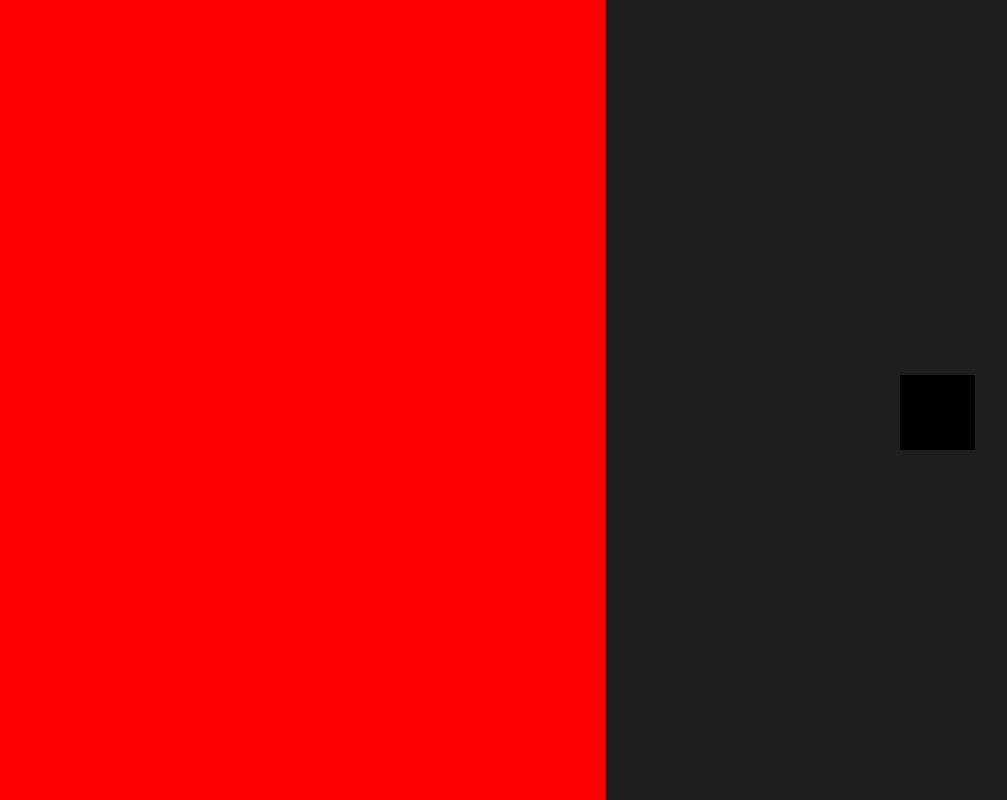
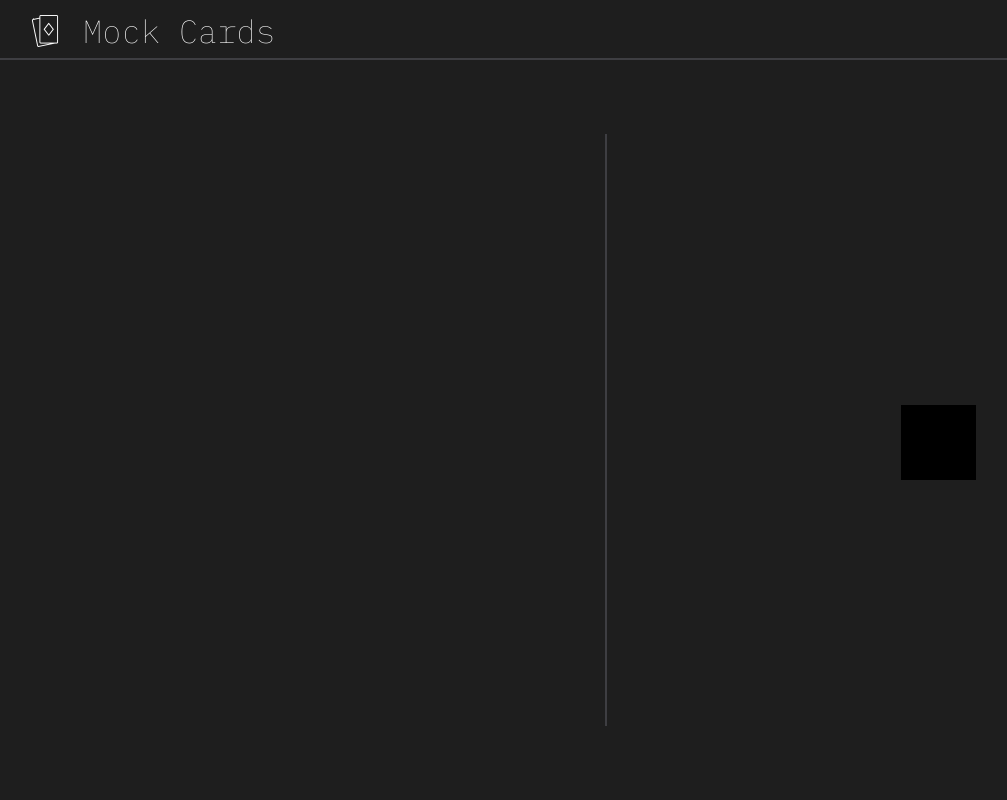
Before and after one commit to jubbers/card-mocks, a React (Vite) app: page / in a window 1280 px wide. Shown: the whole page, without its empty margins (35-1042 px from the left). Built offline with nearby package versions, Linux system fonts and the light colour scheme.

Commit message:
(feat) Added header bar image, text, and font

```diff
--- a/src/App.tsx
+++ b/src/App.tsx
@@ -1,17 +1,25 @@
 import * as React from "react";
 import styled from 'styled-components';
-import Header from '~components/Header'
+import Header from '~components/Header';
 import Canvas from '~components/Canvas';
+import Divider from '~components/Divider';
 import ControlPanel from "~components/ControlPanel";
 import 'reset.css'
 
 const Root = styled.div`
+  display: flex;
+  flex-direction: column;
+
   width: 100vw;
   height: 100vh;
   background-color: #1E1E1E;
+  color: #FFF;
+`
 
+const Body = styled.body`
   display: flex;
   flex-direction: row;
+  flex: 1;
 `;
 
 const draw = (ctx: CanvasRenderingContext2D) => {
@@ -30,10 +38,15 @@ const draw = (ctx: CanvasRenderingContext2D) => {
 
 export default () => (
   <Root>
-    <ControlPanel />
-    <Canvas
-      draw={draw}
-      height={100}
-      width={100} />
+    <Header />
+    <Body>
+      <ControlPanel />
+      <Divider />
+      <Canvas
+        draw={draw}
+        height={100}
+        width={100} />
+    </Body>
   </Root>
+
 );
--- a/src/components/ControlPanel.tsx
+++ b/src/components/ControlPanel.tsx
@@ -5,7 +5,7 @@ const Container = styled.div`
   display: flex;
   width: 50%;
   height: 100%;
-  background-color: red;
+  /* background-color: red; */
 `
 
 const ControlPanel = () => {
--- /dev/null
+++ b/src/components/Divider.tsx
@@ -0,0 +1,19 @@
+import * as React from 'react';
+import styled from 'styled-components';
+
+const DividerContainer = styled.div`
+  display: flex;
+  align-items: center;
+`
+
+const DividerLine = styled.div`
+  width: 2px;
+  height: 80%;
+  background-color: #3E3E42;
+`
+
+const Divider = () => {
+  return <DividerContainer><DividerLine /></DividerContainer>
+}
+
+export default Divider;
--- a/src/components/Header.tsx
+++ b/src/components/Header.tsx
@@ -1,14 +1,41 @@
 import * as React from 'react';
 import styled from 'styled-components';
+import cardPath from '~assets/playing-card.png'
 
-const CustomHeader = styled.header`
+const HeaderContainer = styled.header`
+  display: flex;
+  flex-direction: row;
+  align-items: center;
 
+  height: 7.5vh;
+  padding: 4px 64px 0px 64px;
+  border-bottom: 2px solid #3E3E42;
 `;
 
+const Logo = styled.div`
+  display: flex;
+  flex-direction: row;
+  gap: 22px;
+  align-items: center;
+
+  img {
+    height: 32px;
+  }
+
+  h1 {
+    font-weight: 100;
+  }
+`
+
 const Header = () => {
-  <CustomHeader>
-    <h1></h1>
-  </CustomHeader>
+  return (
+    <HeaderContainer>
+      <Logo>
+        <img src={cardPath} />
+        <h1>Mock Cards</h1>
+      </Logo>
+    </HeaderContainer>
+  )
 }
 
 export default Header;
--- a/src/reset.css
+++ b/src/reset.css
@@ -1,3 +1,5 @@
+@import url('https://fonts.googleapis.com/css2?family=IBM+Plex+Mono:ital,wght@0,100;0,200;0,300;0,400;0,500;0,600;0,700;1,100;1,200;1,300;1,400;1,500;1,600;1,700&display=swap');
+
 /* Most rule resets borrowed from https://www.joshwcomeau.com/css/custom-css-reset/ */
 *, *::before, *::after {
   box-sizing: border-box;
```
Also changed, not shown: src/assets/playing-card.png (added).
